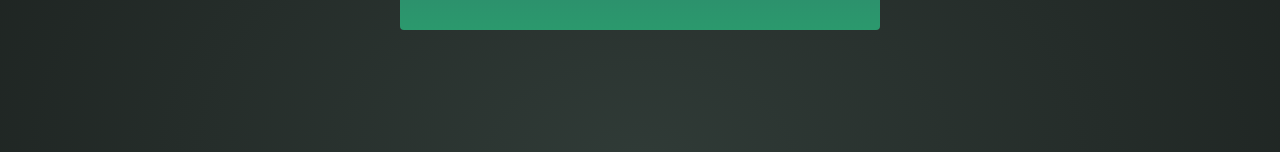
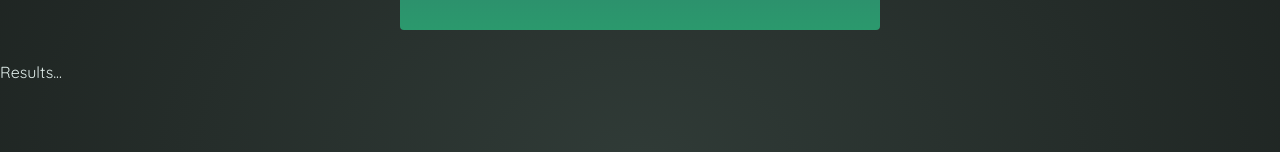
Before and after one commit to duraanos/investment-calculator, a React (Vite) app: page / in a window 1280 px wide. Shown: the part 261-413 px from the top of the page. Built offline with nearby package versions, Linux system fonts and the light colour scheme.

Commit message:
Add the Results component to the root component

```diff
--- a/src/App.jsx
+++ b/src/App.jsx
@@ -1,11 +1,13 @@
 import Header from './components/Header.jsx';
 import UserInput from './components/UserInput.jsx';
+import Results from './components/Results.jsx';
 
 function App() {
   return (
     <>
       <Header />;
       <UserInput />
+      <Results />
     </>
   );
 }
```
